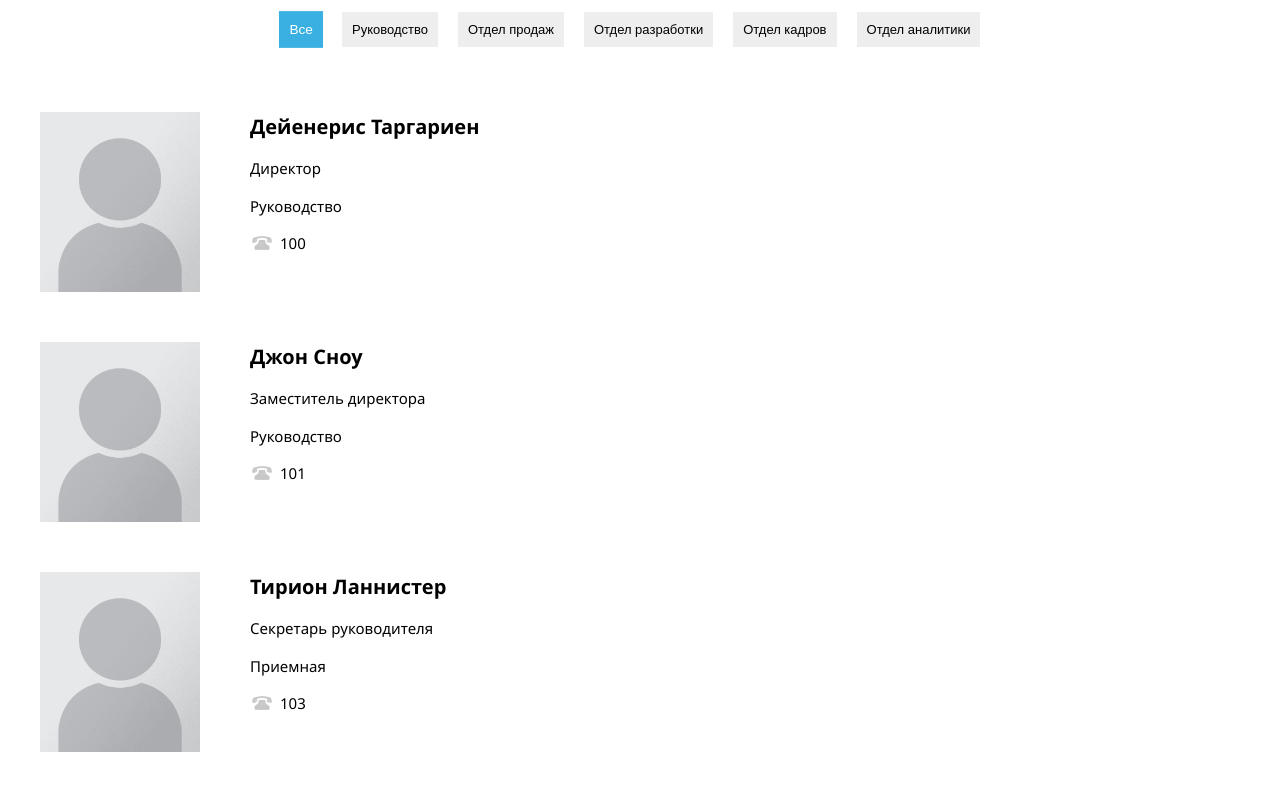
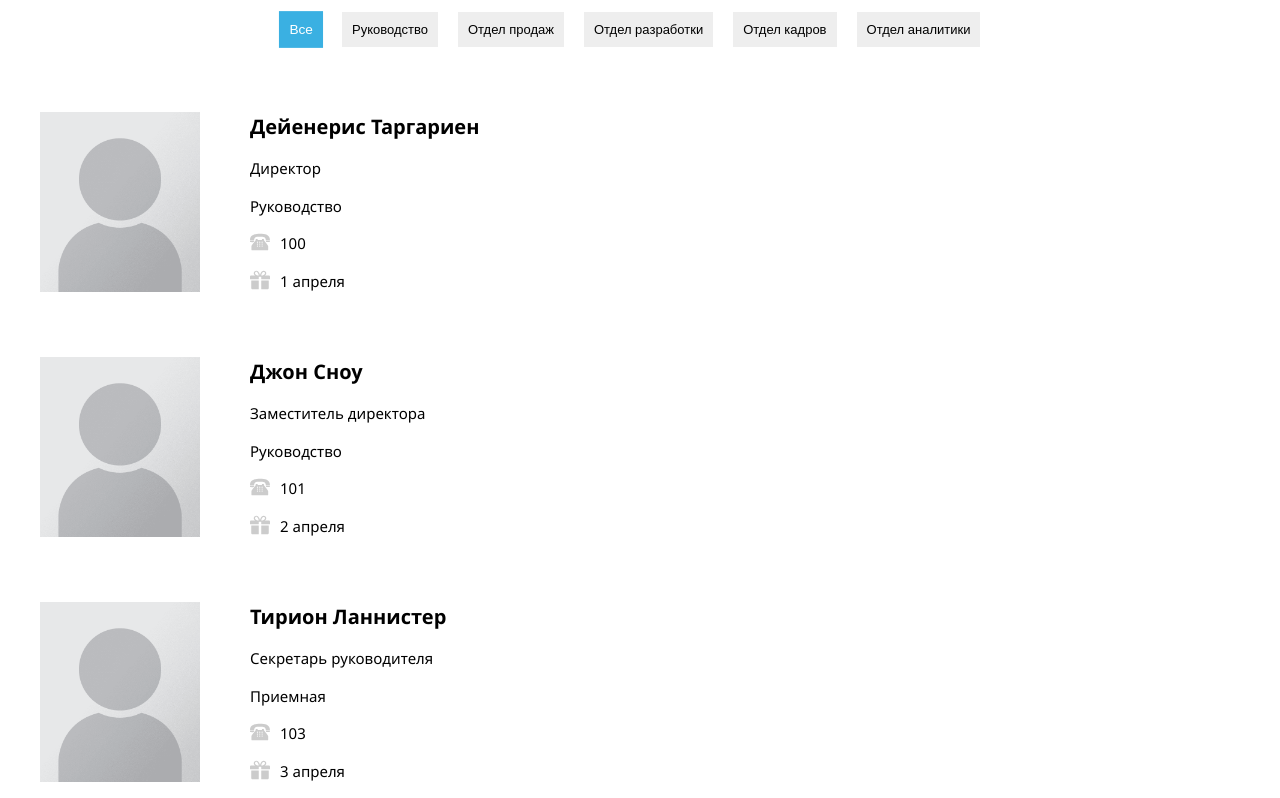
Before and after one commit to stigsanek/directory, a plain HTML site: page index.html in a window 1280 px wide. Shown: the part 127-925 px from the top of the page. Drawn offline with Linux system fonts and the light colour scheme.

Commit message:
Заменяет и оптимизирует svg, добавляет дату рождения сотрудника

```diff
--- a/css/style.css
+++ b/css/style.css
@@ -227,26 +227,36 @@ body {
   color: #ffffff;
 }
 
-.worker-item__phone {
+.worker-item__phone,
+.worker-item__birthday {
   position: relative;
   padding-left: 30px;
 }
 
-.worker-item__phone::before {
-  top: -1px;
+.worker-item__phone::before,
+.worker-item__birthday::before {
+  top: 0;
   left: 0;
   content: "";
   position: absolute;
-  width: 24px;
-  height: 24px;
-  background-image: url("../img/phone.png");
-  background-size: 24px;
+  width: 20px;
+  height: 20px;
+  background-size: 20px;
   background-repeat: no-repeat;
 }
 
-.worker-item__phone:hover::before {
+.worker-item__phone:hover::before,
+.worker-item__birthday:hover::before {
   -webkit-animation: move-phone 0.5s;
           animation: move-phone 0.5s;
+}
+
+.worker-item__phone::before {
+  background-image: url("../img/icon-phone.svg");
+}
+
+.worker-item__birthday::before {
+  background-image: url("../img/icon-birthday.svg");
 }
 
 .big-photo__container {
--- a/index.html
+++ b/index.html
@@ -82,6 +82,7 @@
         <p class="worker-item__position">Разработчик</p>
         <p class="worker-item__departament">Отдел разработки</p>
         <p class="worker-item__phone">123</p>
+        <p class="worker-item__birthday">16 марта</p>
       </div>
     </li>
   </template>
--- a/js/data.js
+++ b/js/data.js
@@ -9,7 +9,8 @@
         departament: 'Руководство',
         position: 'Директор',
         rang: 1,
-        phone: '100'
+        phone: '100',
+        birthday: '1 апреля'
       },
       {
         photo: 'img/photos/default_avatar.png',
@@ -17,7 +18,8 @@
         departament: 'Руководство',
         position: 'Заместитель директора',
         rang: 2,
-        phone: '101'
+        phone: '101',
+        birthday: '2 апреля'
       },
       {
         photo: 'img/photos/default_avatar.png',
@@ -26,6 +28,7 @@
         position: 'Секретарь руководителя',
         rang: 3,
         phone: '103',
+        birthday: '3 апреля',
         secretary: 'Приемная'
       },
       {
@@ -34,7 +37,8 @@
         departament: 'Отдел продаж',
         position: 'Начальник отдела',
         rang: 4,
-        phone: '104'
+        phone: '104',
+        birthday: '4 апреля'
       },
       {
         photo: 'img/photos/default_avatar.png',
@@ -42,7 +46,8 @@
         departament: 'Отдел продаж',
         position: 'Менеджер по продажам',
         rang: 6,
-        phone: '105'
+        phone: '105',
+        birthday: '5 апреля'
       },
       {
         photo: 'img/photos/default_avatar.png',
@@ -50,7 +55,8 @@
         departament: 'Отдел разработки',
         position: 'Начальник отдела',
         rang: 4,
-        phone: '106'
+        phone: '106',
+        birthday: '6 апреля'
       },
       {
         photo: 'img/photos/default_avatar.png',
@@ -58,7 +64,8 @@
         departament: 'Отдел разработки',
         position: 'Разработчик',
         rang: 6,
-        phone: '107'
+        phone: '107',
+        birthday: '7 апреля'
       },
       {
         photo: 'img/photos/default_avatar.png',
@@ -66,7 +73,8 @@
         departament: 'Отдел кадров',
         position: 'Заместитель начальника отдела',
         rang: 5,
-        phone: '108'
+        phone: '108',
+        birthday: '8 апреля'
       },
       {
         photo: 'img/photos/default_avatar.png',
@@ -74,7 +82,8 @@
         departament: 'Отдел кадров',
         position: 'HR-менеджер',
         rang: 6,
-        phone: '109'
+        phone: '109',
+        birthday: '9 апреля'
       },
       {
         photo: 'img/photos/default_avatar.png',
@@ -82,7 +91,8 @@
         departament: 'Отдел аналитики',
         position: 'Начальник отдела',
         rang: 4,
-        phone: '110'
+        phone: '110',
+        birthday: '10 апреля'
       },
       {
         photo: 'img/photos/default_avatar.png',
@@ -90,7 +100,8 @@
         departament: 'Отдел аналитики',
         position: 'Главный аналитик',
         rang: 6,
-        phone: '111'
+        phone: '111',
+        birthday: '12 апреля'
       }
     ]
   };
--- a/js/main.js
+++ b/js/main.js
@@ -20,6 +20,14 @@
       newWorkerElement.querySelector('.worker-item__departament').textContent = element.departament;
     }
     newWorkerElement.querySelector('.worker-item__phone').textContent = element.phone;
+
+    var birthdayElement = newWorkerElement.querySelector('.worker-item__birthday');
+
+    if (element.birthday) {
+      birthdayElement.textContent = element.birthday;
+    } else {
+      birthdayElement.remove();
+    }
 
     // Функция открытия большой фотографии
     var onAvatarClick = function () {
```
Also changed, not shown: img/icon-birthday.svg (added), img/icon-cross.svg, img/icon-phone.svg (added), img/phone.png (deleted).
